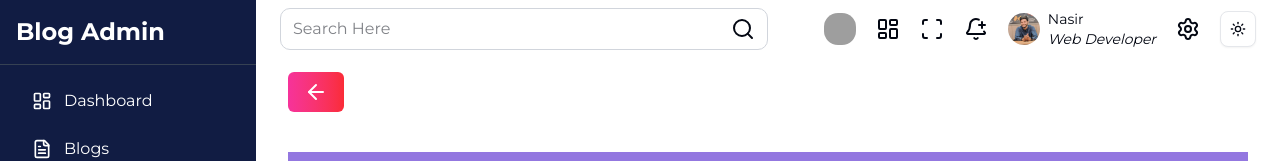
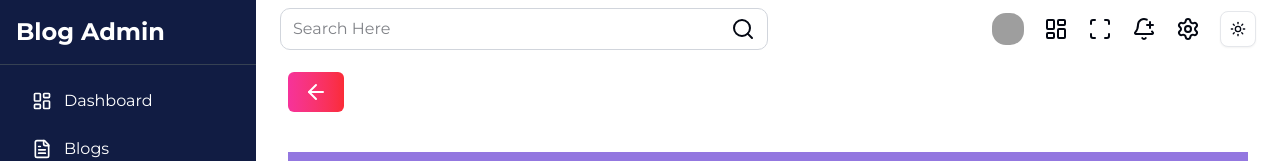
Before and after one commit to sysfocdev/nextjs-blogging-app, a Next.js app: page /dashboard/users in a window 1280 px wide. Shown: the top 161 px of the page. Built offline with nearby package versions, Linux system fonts and the light colour scheme; no server answers; the database is empty; grey boxes are pictures that could not be loaded.

Commit message:
Updated Navbar with Image & UserName

```diff
--- a/app/(public)/components/dashoard/DashboardNavbar.jsx
+++ b/app/(public)/components/dashoard/DashboardNavbar.jsx
@@ -1,3 +1,5 @@
+"use client";
+import { useEffect, useState } from "react";
 import {
   Search,
   LayoutDashboard,
@@ -7,17 +9,30 @@ import {
 } from "lucide-react";
 import Image from "next/image";
 import Darkmode from "@/app/(public)/components/navbar/Darkmode";
+
 export default function DashboardNavbar() {
+  const [user, setUser] = useState(null);
+
+  useEffect(() => {
+    const savedUser = localStorage.getItem("user");
+    if (savedUser) {
+      setUser(JSON.parse(savedUser));
+    }
+  }, []);
+
   return (
-    <div className="flex-1 px-6 py-2  h-12">
+    <div className="flex-1 px-6 py-2 h-12">
       <div className="flex items-center justify-between">
-        <div className="flex items-center px-3 py-2 gap-2 w-1/2  rounded-lg border border-gray-300">
+        {/* Search */}
+        <div className="flex items-center px-3 py-2 gap-2 w-1/2 rounded-lg border border-gray-300">
           <input
             placeholder="Search Here"
-            className=" flex-1 outline-none border-none"
+            className="flex-1 outline-none border-none"
           />
           <Search cursor={"pointer"} />
         </div>
+
+        {/* Right Side */}
         <div className="flex items-center gap-5 cursor-pointer">
           <div className="w-8 h-8 rounded-xl">
             <Image
@@ -25,31 +40,33 @@ export default function DashboardNavbar() {
               width={100}
               height={100}
               alt="flag"
-              className="w-[100%] h-[100%] rounded-xl  object-fill cursor-pointer"
+              className="w-[100%] h-[100%] rounded-xl object-fill cursor-pointer"
             />
           </div>
-          <LayoutDashboard className=" transition-transform duration-700 hover:rotate-[360deg]" />
-          <Scan className=" transition-transform duration-700 hover:rotate-[360deg]" />
-          <BellPlus className=" transition-transform duration-700 hover:rotate-[360deg]" />
+          <LayoutDashboard className="transition-transform duration-700 hover:rotate-[360deg]" />
+          <Scan className="transition-transform duration-700 hover:rotate-[360deg]" />
+          <BellPlus className="transition-transform duration-700 hover:rotate-[360deg]" />
 
+          {/* ✅ Logged In User Info */}
+          {user && (
             <div className="flex items-center gap-2">
-            <div className="w-8 h-8 rounded-full">
+              <div className="w-8 h-8 rounded-full overflow-hidden">
                 <Image
-                src="/nasir.jpg"
+                  src={user.profileImg || "/default-avatar.png"}
                   width={1200}
                   height={800}
-                alt="nasir"
+                  alt={user.fName}
                   className="w-[100%] h-[100%] rounded-full object-cover"
                 />
               </div>
-            <div className="leading">
-              <h2 className="font-semiboldlight:text-gray-700 text-sm">
-                Nasir
-              </h2>
-              <p className=" light:text-gray-500 text-sm italic">Web Developer</p>
+              <div>
+                <h2 className="font-semibold text-sm">{user.fName}</h2>
+                <p className="text-gray-500 text-sm italic">{user.role}</p>
               </div>
             </div>
-          <Settings className=" transition-transform duration-700 hover:rotate-[360deg]" />
+          )}
+
+          <Settings className="transition-transform duration-700 hover:rotate-[360deg]" />
           <Darkmode />
         </div>
       </div>
--- a/app/api/auth/login/route.js
+++ b/app/api/auth/login/route.js
@@ -8,7 +8,7 @@ import { cookies } from "next/headers";  // ✅ import here
 export async function POST(req) {
   try {
     await mongoose.connect(connectionStr);
-    const { email, password } = await req.json();
+    const { email, password ,  } = await req.json();
 
     // find user
     const user = await User.findOne({ email });
@@ -28,6 +28,8 @@ cookieStore.set("auth", JSON.stringify({
   id: user._id,
   email: user.email,
   role: user.role,
+
+
 }), {
   httpOnly: true,
   secure: process.env.NODE_ENV === "production",
@@ -39,6 +41,7 @@ cookieStore.set("auth", JSON.stringify({
     return NextResponse.json({
       success: true,
       message: "Login successful",
+      user: { id: user._id, email: user.email, role: user.role, fName: user.fName,  profileImg: user.profileImg },
     });
   } catch (err) {
     return NextResponse.json({ success: false, message: err.message });
--- a/app/login/page.jsx
+++ b/app/login/page.jsx
@@ -33,7 +33,7 @@ export default function Page() {
       setCookie("auth", JSON.stringify(data.user), {
         maxAge: 60 * 60 * 24, // 1 din
       });
-
+      localStorage.setItem("user", JSON.stringify(data.user));
       toast.success("Login Successful");
       router.push("/dashboard");
     } else {
```
Lines whose indentation alone changed are shown as unchanged.
